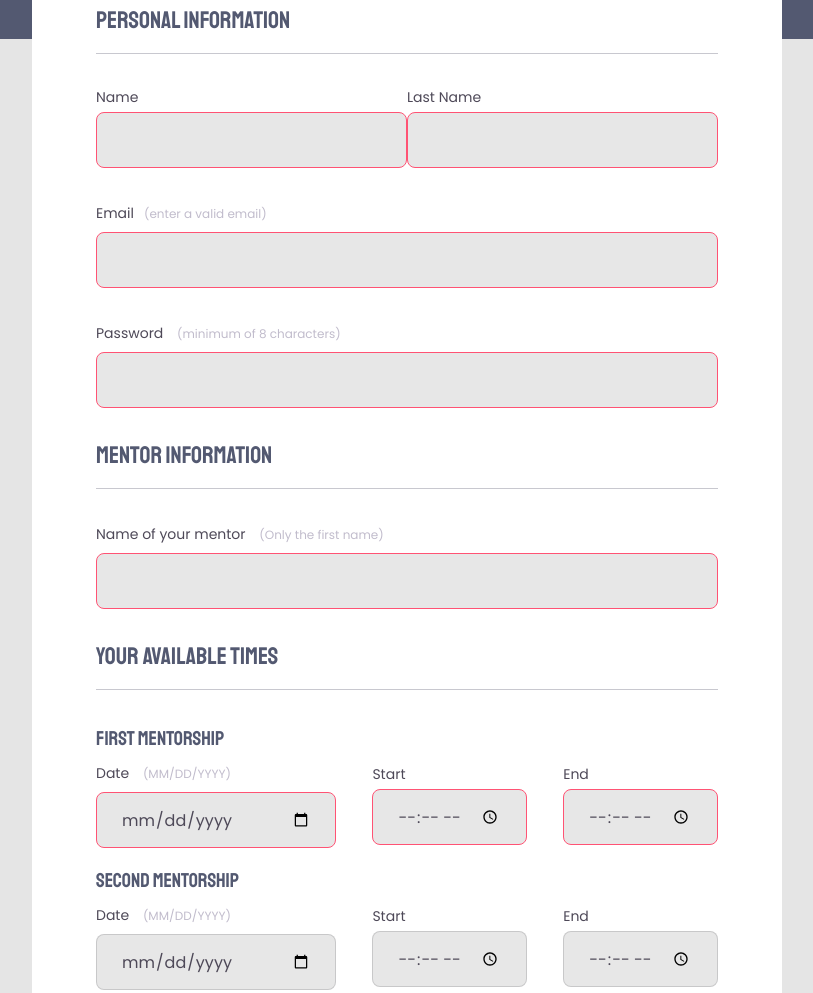
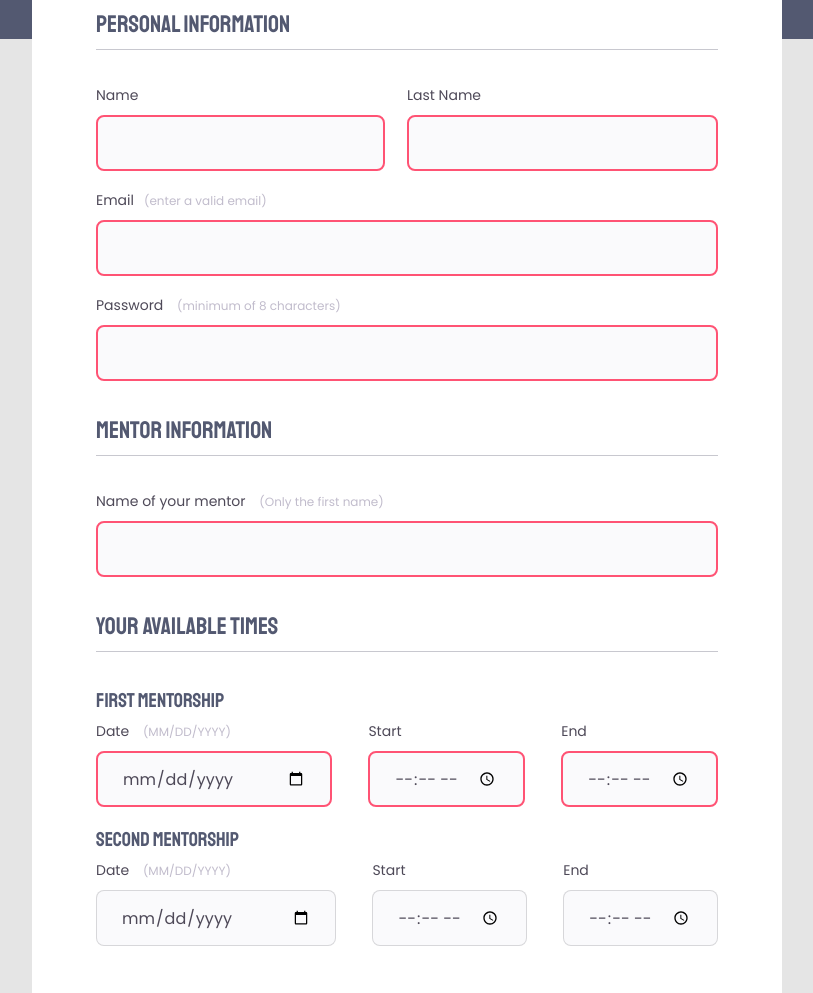
Before and after one commit to arks-lacerda/challengeForms, a plain HTML site: page index.html in a window 1280 px wide. Shown: the part 397-1390 px from the top of the page, without its empty margins (233-1046 px from the left). Drawn offline with Linux system fonts and the light colour scheme.

Commit message:
Css: paddings, margins. Misfits have been fixed

```diff
--- a/style.css
+++ b/style.css
@@ -46,7 +46,7 @@ header p {
   color: #fff;
   font-weight: 400;
   font-size: 20px;
-  line-height: 30px;
+  line-height: 32px;
 }
 
 form {
@@ -55,44 +55,13 @@ form {
   min-height: 300px;
   background-color: #fff;
   padding: 64px;
-
-  display: flex;
-  flex-direction: column;
-  gap: 30px;
 }
 
-fieldset {
-  border: none;
-}
 
-.fieldest-wrapper {
-  display: flex;
-  flex-direction: column;
-  gap: 30px;
-}
-
-fieldset legend {
-  font-family: 'Staatliches', sans-serif;
-  font-weight: 400;
-  font-size: 24px;
-  line-height: 34px;
-  color: #535971;
-  padding-bottom: 16px;
-  border-bottom: 1px solid #c8c8cf;
-}
-
-.input-wrapper {
-  display: flex;
-  flex-direction: column;
-}
-
-.input-wrapper label,
-.checkbox-wrapper label {
+.input-wrapper label {
   font-size: 14px;
   line-height: 14px;
   color: #4E4958;
-  margin-top: 36px;
-  margin-bottom: 8px;
 }
 
 .input-wrapper label span {
@@ -106,6 +75,10 @@ fieldset legend {
 .input-wrapper label span:hover {
   color: #7c7981;
 }
+#event-email,
+.col-2 .input-wrapper input {
+  margin-bottom: 16px;
+}
 
 .input-wrapper input {
   width: 100%;
@@ -114,23 +87,42 @@ fieldset legend {
   border-radius: 8px;
 
   padding: 0 24px;
-  background-color: #50505323;
+  background-color: #FAFAFC;
   font-family: 'Poppins', sans-serif;
   font-weight: 400;
   color: #4E4958;
   font-size: 16px;
+  margin-top: 8px;
 }
 
+fieldset {
+  border: none;
+}
+
+fieldset + fieldset {
+  margin-top: 32px;
+}
+
+fieldset legend {
+  font-family: 'Staatliches', sans-serif;
+  font-weight: 400;
+  font-size: 24px;
+  line-height: 34px;
+  color: #535971;
+  padding-bottom: 8px;
+  margin-bottom: 32px;
+  border-bottom: 1px solid #c8c8cf;
+}
 .col-2 {
   display: flex;
-  width: 100%;
-  justify-content: space-between;
+  gap: 22px;
 }
 
 .col-3 {
   display: flex;
   align-items: center;
   gap: 36px;
+  margin-bottom: 16px;
 }
 
 .col-3 > div:nth-child(1) {
@@ -141,21 +133,10 @@ fieldset legend {
   margin-top: 8px;
 }
 
+#second-mentorship,
 #first-mentorship {
   font-family: 'Staatliches', sans-serif;
   text-transform: uppercase;
-  margin-top: 32px;
-  font-weight: 400;
-  font-size: 20px;
-  line-height: 34px;
-  color: #535971
-}
-
-
-#second-mentorship {
-  font-family: 'Staatliches', sans-serif;
-  text-transform: uppercase;
-  margin-top: 16px;
   font-weight: 400;
   font-size: 20px;
   line-height: 34px;
@@ -179,6 +160,11 @@ footer button {
   background-color: #FF5374;
   height: 46px;
   padding: 15px 40px 15px 40px;
+  color: #fff;
+  font-family: 'Staatliches', sans-serif;
+  font-weight: 400;
+  font-size: 20px;
+  line-height: 26px;
 }
 
 footer button:hover {
@@ -186,5 +172,5 @@ footer button:hover {
 }
 
 input:invalid {
-  border: 1px solid #FF5374;
+  border: 2px solid #FF5374;
 }
```
